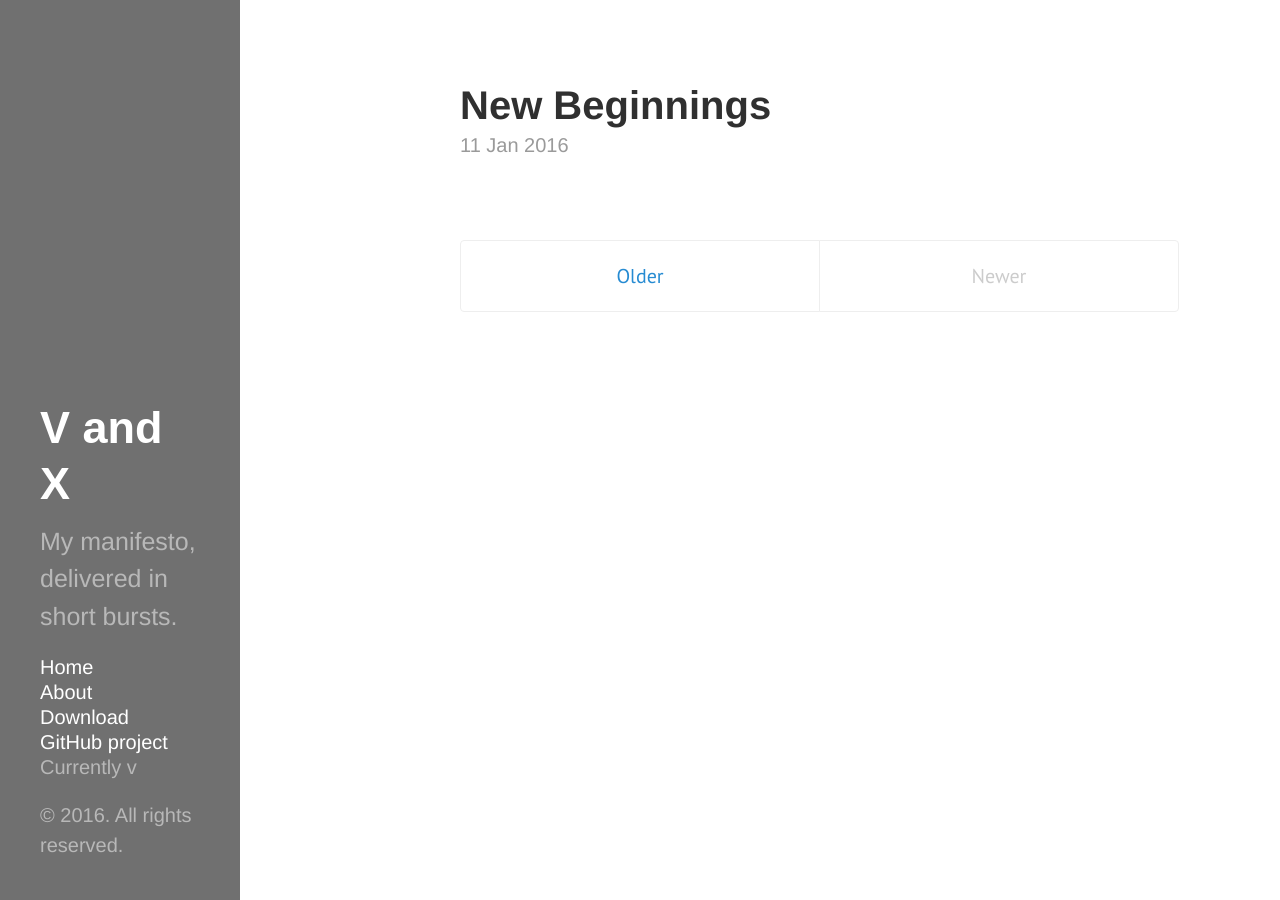
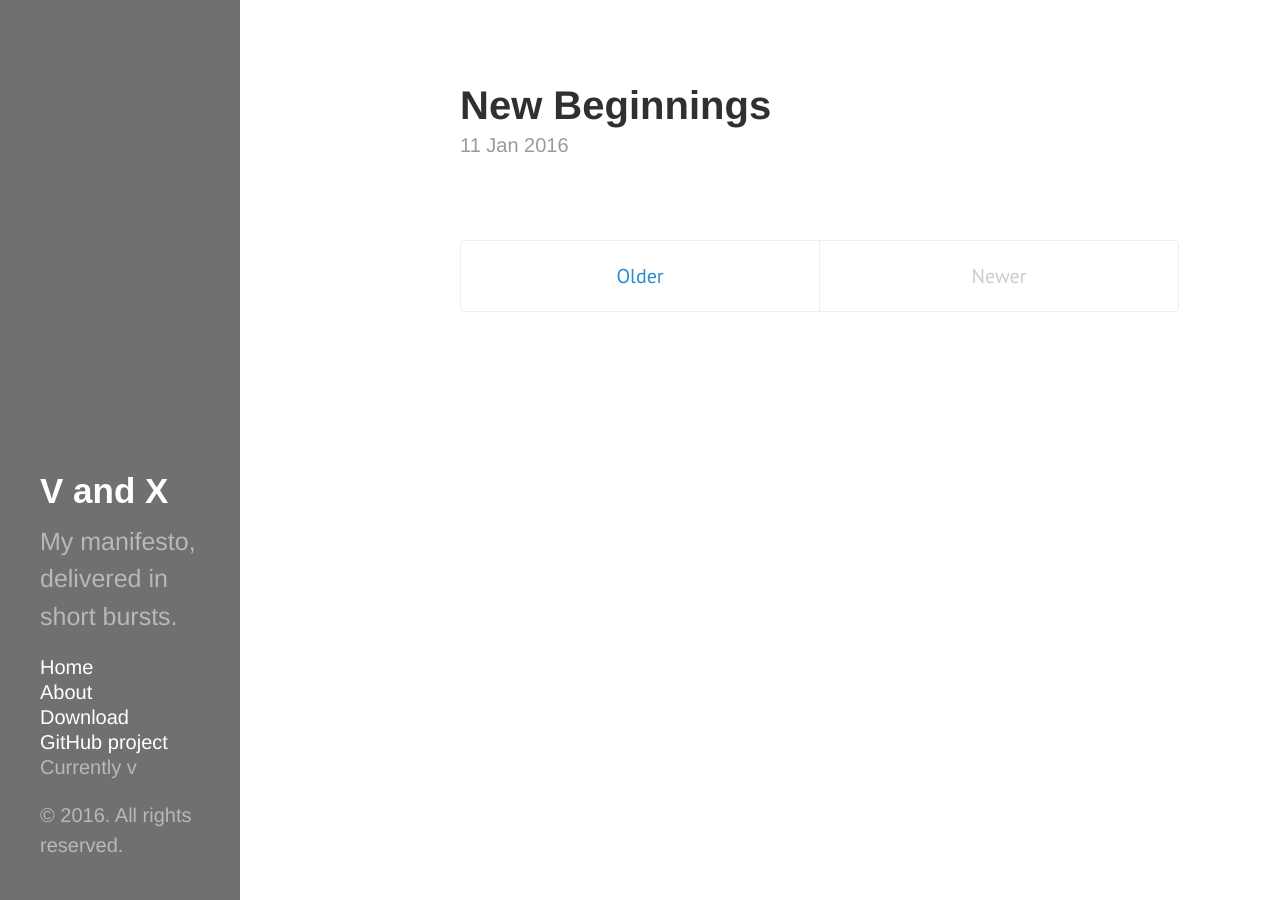
Before and after one commit to TimBanks/timbanks.github.io, a Jekyll site: the page built from index.html, in a window 1280 px wide. Built offline with Jekyll 4.4.1, drawn with Linux system fonts in a browser that asks for light colours; the list of posts is cut into pages by our own code.

Commit message:
sidebar work

```diff
--- a/public/css/hyde.css
+++ b/public/css/hyde.css
@@ -35,7 +35,7 @@
 
 
 html {
-  font-family: "PT Sans", Helvetica, Arial, sans-serif;
+  font-family: "hack", sans-serif;
 }
 @media (min-width: 48em) {
   html {
@@ -83,7 +83,7 @@ html {
   color: #fff;
   margin-top: 0;
   font-family: "Hack", sans-serif;
-  font-size: 2.25rem;
+  font-size: 1.75rem;
 }
 
 /* Sidebar nav */
```
